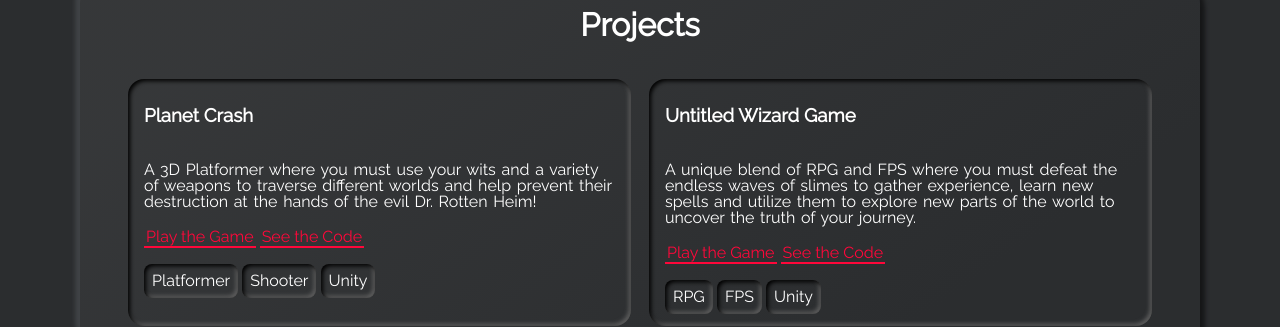
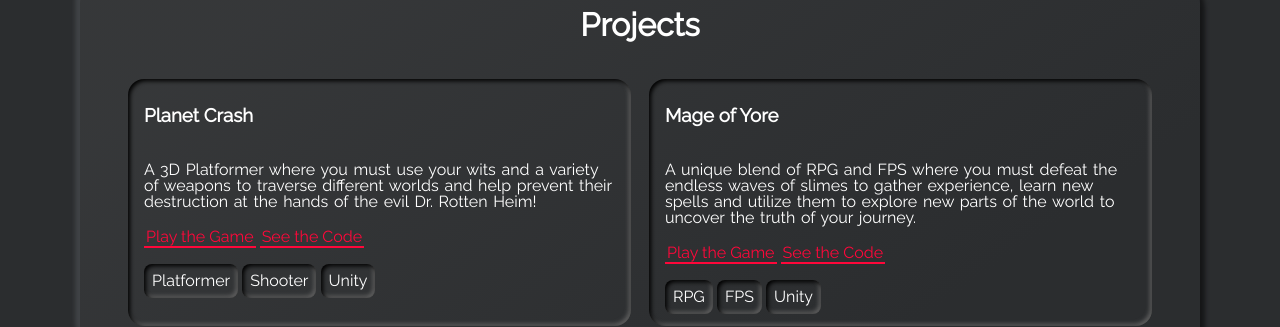
Before and after one commit to Seidmani64/Seidmani64.github.io, a Jekyll site: the page built from index.html, in a window 1280 px wide. Shown: the part 1379-1706 px from the top of the page. Built offline with Jekyll 4.4.1, drawn with Linux system fonts in a browser that asks for light colours.

Commit message:
Updated mage of yore link

```diff
--- a/_data/projects.yml
+++ b/_data/projects.yml
@@ -22,9 +22,9 @@
     - tag: Shooter
     - tag: Unity
 
-- name: Untitled Wizard Game
+- name: Mage of Yore
   descr: "A unique blend of RPG and FPS where you must defeat the endless waves of slimes to gather experience, learn new spells and utilize them to explore new parts of the world to uncover the truth of your journey."
-  demo: https://github.com/Seidmani64/MageOfYore
+  demo: https://seidmani64.itch.io/mage-of-yore
   code: https://github.com/Seidmani64/MageOfYore
   tags:
     - tag: RPG
```
